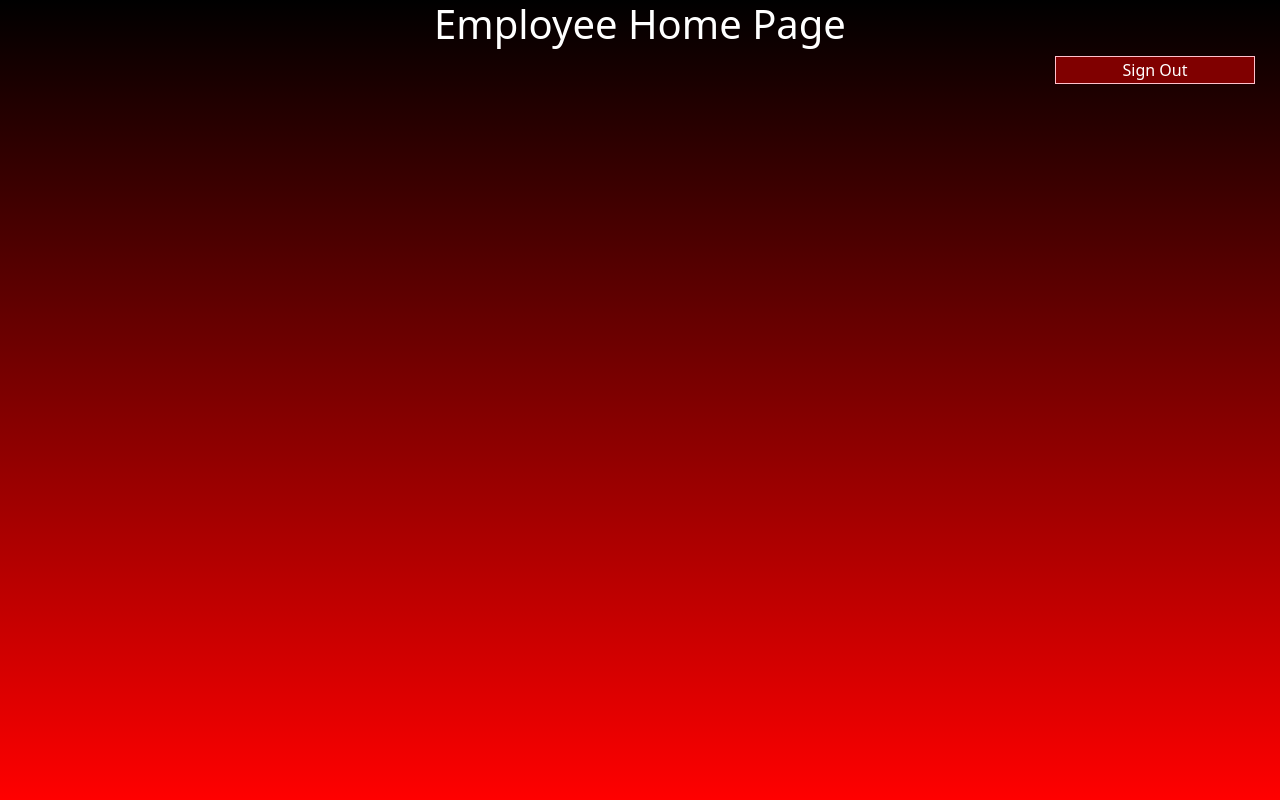
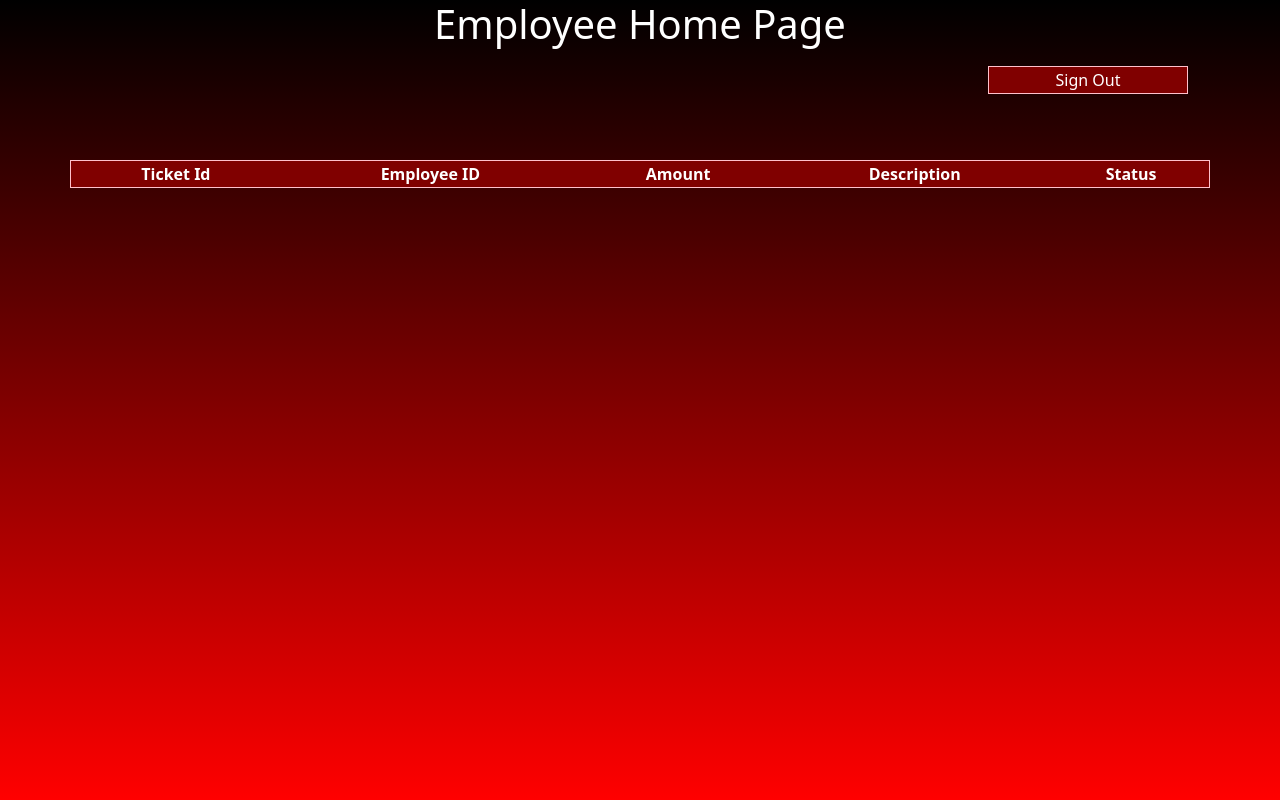
Before and after one commit to Smitty0078/RevatureLabs, an Angular app in the folder project_01_ERS/angular-front-end/: page /employeehome in a window 1280 px wide. Built offline with nearby package versions, Linux system fonts and the light colour scheme.

Commit message:
changed some styling

```diff
--- a/project_01_ERS/angular-front-end/src/app/employee-signin/employee-signin.component.ts
+++ b/project_01_ERS/angular-front-end/src/app/employee-signin/employee-signin.component.ts
@@ -24,7 +24,6 @@ export class EmployeeSigninComponent implements OnInit {
                         console.log(data)
                         if(data.status === 'success'){
                           localStorage.setItem("username", form.value.username)
-                          //add employee component here
                           this.router.navigate(['employeehome'])
                         }
                         },
--- a/project_01_ERS/angular-front-end/src/app/employeehome/employeehome.component.css
+++ b/project_01_ERS/angular-front-end/src/app/employeehome/employeehome.component.css
@@ -0,0 +1,5 @@
+.ticket_table{
+    background-color: maroon;
+    border: 1px solid pink;
+    color: white;
+}
--- a/project_01_ERS/angular-front-end/src/app/employeehome/employeehome.component.html
+++ b/project_01_ERS/angular-front-end/src/app/employeehome/employeehome.component.html
@@ -1,8 +1,21 @@
-<div style="text-align: center;">
-    <div>
+<div class="container" style="text-align: center;">
+    <div class="row">
         <h1>Employee Home Page</h1>
     </div>
-    <div>
-        <p style="float: right; margin-right: 25px;"><button>Sign Out</button></p>
+    <div class="row">
+        <p><button style="float: right; margin-bottom: 50px; margin-top: 10px; margin-right: 10px;">Sign Out</button></p>
     </div>
+
+    <div class="row ticket_table" >
+        <table>
+            <tr>
+                <th>Ticket Id</th>
+                <th>Employee ID</th>
+                <th>Amount</th>
+                <th>Description</th>
+                <th>Status</th>
+            </tr>
+        </table>
+    </div>
+
 </div>
--- a/project_01_ERS/angular-front-end/src/styles.css
+++ b/project_01_ERS/angular-front-end/src/styles.css
@@ -16,5 +16,5 @@ button{
 button:hover{
     background-repeat: no-repeat;
     background-image: linear-gradient(maroon, red);
-    box-shadow: 5px 3px 3px pink;
+    box-shadow: 5px 4px 3px pink;
 }
```
